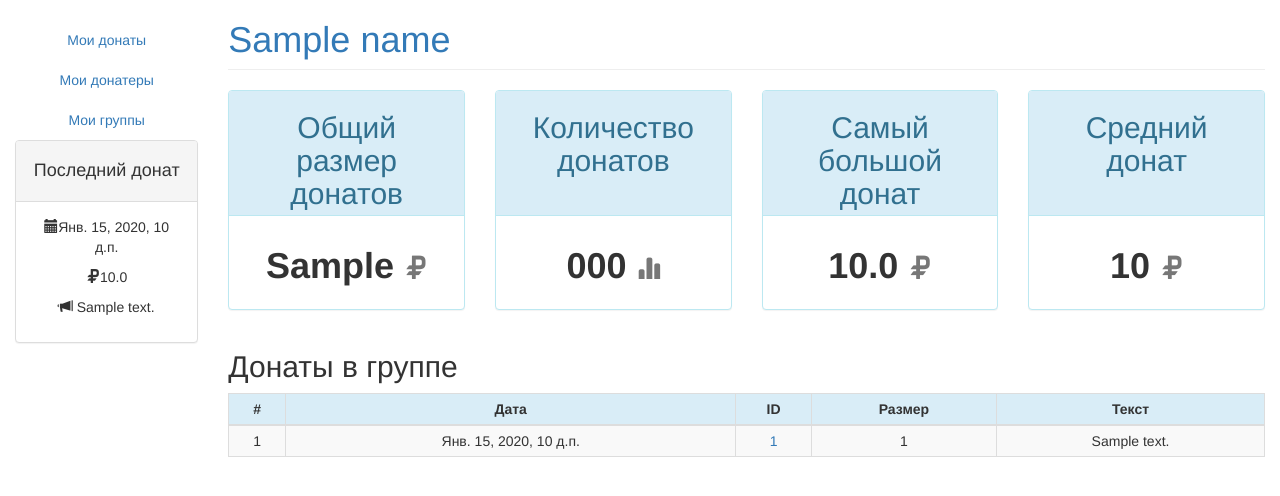
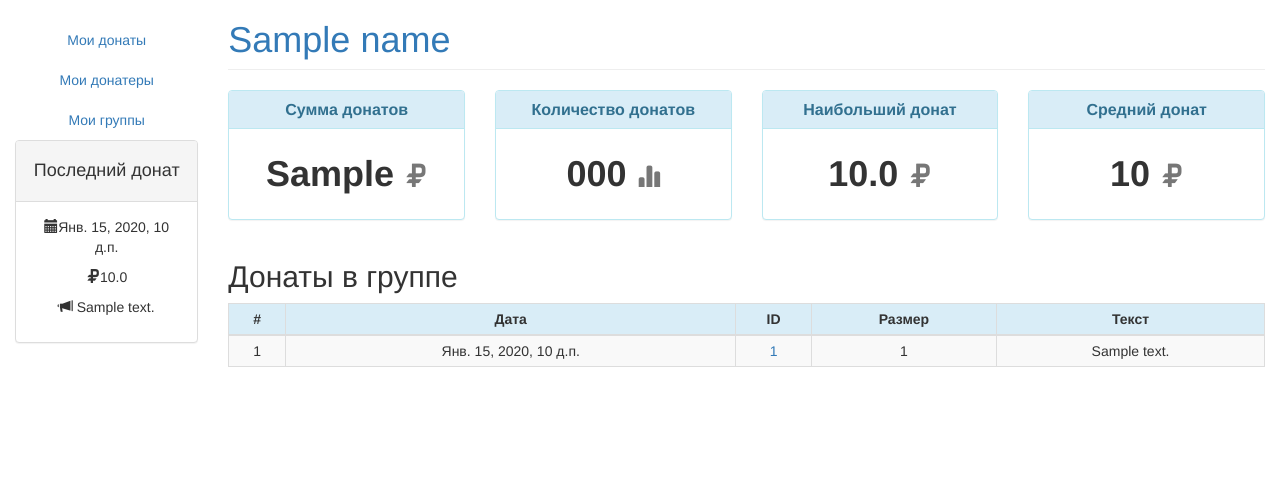
Before and after one commit to miner34006/vkdonate, a Django app: template displaySite/templates/currentGroup.html in a window 1280 px wide. Shown: the part 52-548 px from the top of the page. Run offline with Django 3.2, Linux system fonts and the light colour scheme; tables that the repository leaves empty hold one stand-in row (values such as "Sample post"); the template is opened without the code that fills it: values that come from a table or form of the project are taken from there, most other values are stand-ins (such as "Sample title", 1, 10 or a date in 2020); some libraries are stand-ins or nearby versions.

Commit message:
Правки в дизайне

```diff
--- a/displaySite/static/css/style.css
+++ b/displaySite/static/css/style.css
@@ -59,7 +59,7 @@
 }
 
 .headinghead{
-    height: 125px;
+
 }
 
 .panelup{
--- a/displaySite/templates/currentGroup.html
+++ b/displaySite/templates/currentGroup.html
@@ -5,16 +5,16 @@
     <a target="_blank" href="https://vk.com/club{{ id }}"><h1 class="page-header title hidden-xs">{{ name }}</h1></a>
     <div class="row">
         <div class="col-md-6 col-lg-3 col-sm-6 col-xs-12 text-center">
-            <div class="panel panel-info heading">
-                <div class="panel-heading headinghead">
-                    <h2 class="panelup">Общий размер донатов</h2>
+            <div class="panel panel-info ">
+                <div class="panel-heading">
+                    <h2 class="panel-title"><strong>Сумма донатов</strong></h2>
                 </div>
                 <div class="panel-body">
                     {% if group_summOfAllDonations == 0 %}
-                        <h1  class="pbody"><strong>0</strong>
+                        <h1  class="panelup"><strong>0</strong>
                         <small><span class="glyphicon glyphicon-ruble"></span></small></h1>
                     {% else %}
-                        <h1  class="pbody"><strong>{{group_summOfAllDonations}}</strong>
+                        <h1  class="panelup"><strong>{{group_summOfAllDonations}}</strong>
                         <small><span class="glyphicon glyphicon-ruble"></span></small></h1>
                     {% endif %}
                 </div>
@@ -22,28 +22,28 @@
         </div>
 
         <div class="col-md-6 col-lg-3 col-sm-6 col-xs-12 text-center">
-            <div class="panel panel-info heading">
-                <div class="panel-heading headinghead">
-                    <h2 class="panelup">Количество донатов</h2>
+            <div class="panel panel-info  ">
+                <div class="panel-heading">
+                    <h2 class="panel-title"><strong>Количество донатов</strong></h2>
                 </div>
                 <div class="panel-body">
-                    <h1  class="pbody"><strong>{{numberOfDonations}}</strong>
+                    <h1  class="panelup"><strong>{{numberOfDonations}}</strong>
                         <small><span class="glyphicon glyphicon-stats"></span></small></h1>
                 </div>
             </div>
         </div>
 
         <div class="col-md-6 col-lg-3 col-sm-6 col-xs-12 text-center">
-            <div class="panel panel-info heading">
-                <div class="panel-heading headinghead">
-                    <h2 class="panelup">Самый большой донат</h2>
+            <div class="panel panel-info ">
+                <div class="panel-heading">
+                    <h2 class="panel-title "><strong>Наибольший донат</strong></h2>
                 </div>
                 <div class="panel-body">
                     {% if theBiggestSize %}
-                        <h1  class="pbody"><strong>{{theBiggestSize.0.donation_size}}</strong>
+                        <h1  class="panelup"><strong>{{theBiggestSize.0.donation_size}}</strong>
                         <small><span class="glyphicon glyphicon-ruble"></span></small></h1>
                     {% else %}
-                        <h1  class="pbody"><strong>0</strong>
+                        <h1  class="panelup"><strong>0</strong>
                         <small><span class="glyphicon glyphicon-ruble"></span></small></h1>
                     {% endif %}
                 </div>
@@ -51,18 +51,18 @@
         </div>
 
         <div class="col-md-6 col-lg-3 col-sm-6 col-xs-12 text-center">
-            <div class="panel panel-info heading">
-                <div class="panel-heading headinghead">
-                    <h2 class="panelup">Средний донат</h2>
+            <div class="panel panel-info ">
+                <div class="panel-heading ">
+                    <h2 class="panel-title"><strong>Средний донат</strong></h2>
                 </div>
                 <div class="panel-body ">
-                    <h1 class="pbody"><strong>{{averageDonate}}</strong>
+                    <h1 class="panelup"><strong>{{averageDonate}}</strong>
                         <small><span class="glyphicon glyphicon-ruble"></span></small></h1>
                 </div>
             </div>
         </div>
+    </div>
 
-    </div>
 {% endblock %}
 
 {% block mainInformation %}
--- a/templates/vkdonate.html
+++ b/templates/vkdonate.html
@@ -24,6 +24,7 @@
 
   </head>
   <body>
+
   <nav class="navbar navbar-inverse">
     <div class="container-fluid">
         <!-- Brand and toggle get grouped for better mobile display -->
@@ -55,8 +56,7 @@
     </div><!-- /.container-fluid -->
   </nav>
 
-  <div class="container-fluid">
-      <div class="row">
+
           <div class="col-sm-3 col-md-2 sidebar">
 
               {% block leftbar %}  {% endblock %}
@@ -68,13 +68,12 @@
           <div class="col-sm-9  col-md-10">
 
               {% block content %} {% endblock %}
+              {% block paginator %} {% endblock %}
 
           </div>
 
-          {% block paginator %} {% endblock %}
 
-      </div>
-  </div>
+
 
     <script src="https://ajax.googleapis.com/ajax/libs/jquery/1.12.4/jquery.min.js"></script>
     <script src="{% static "js/bootstrap.js" %}"></script>
```
Also changed, not shown: displaySite/templates/currentDonater.html (+16 -16 lines), 1 other file.
